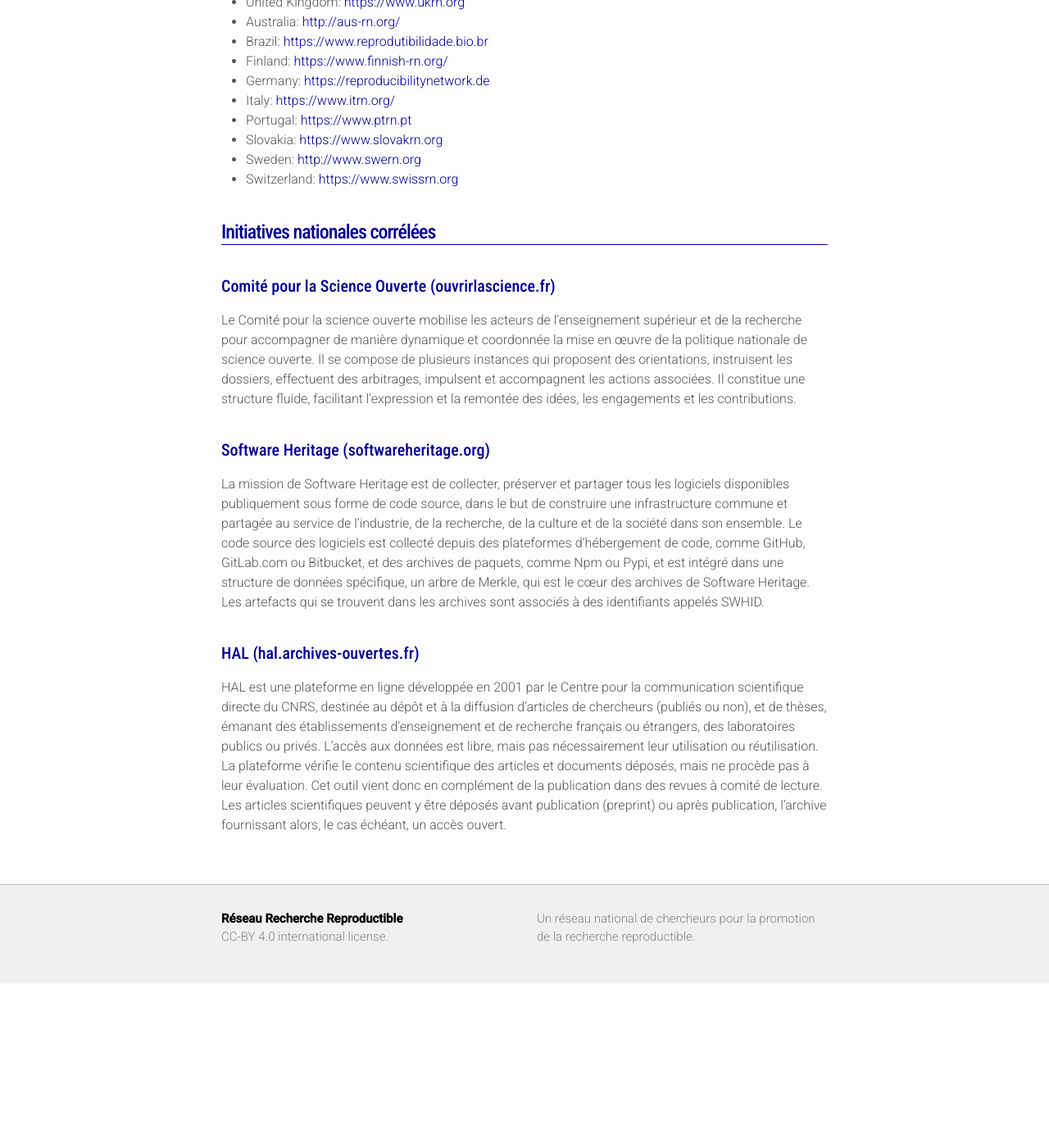
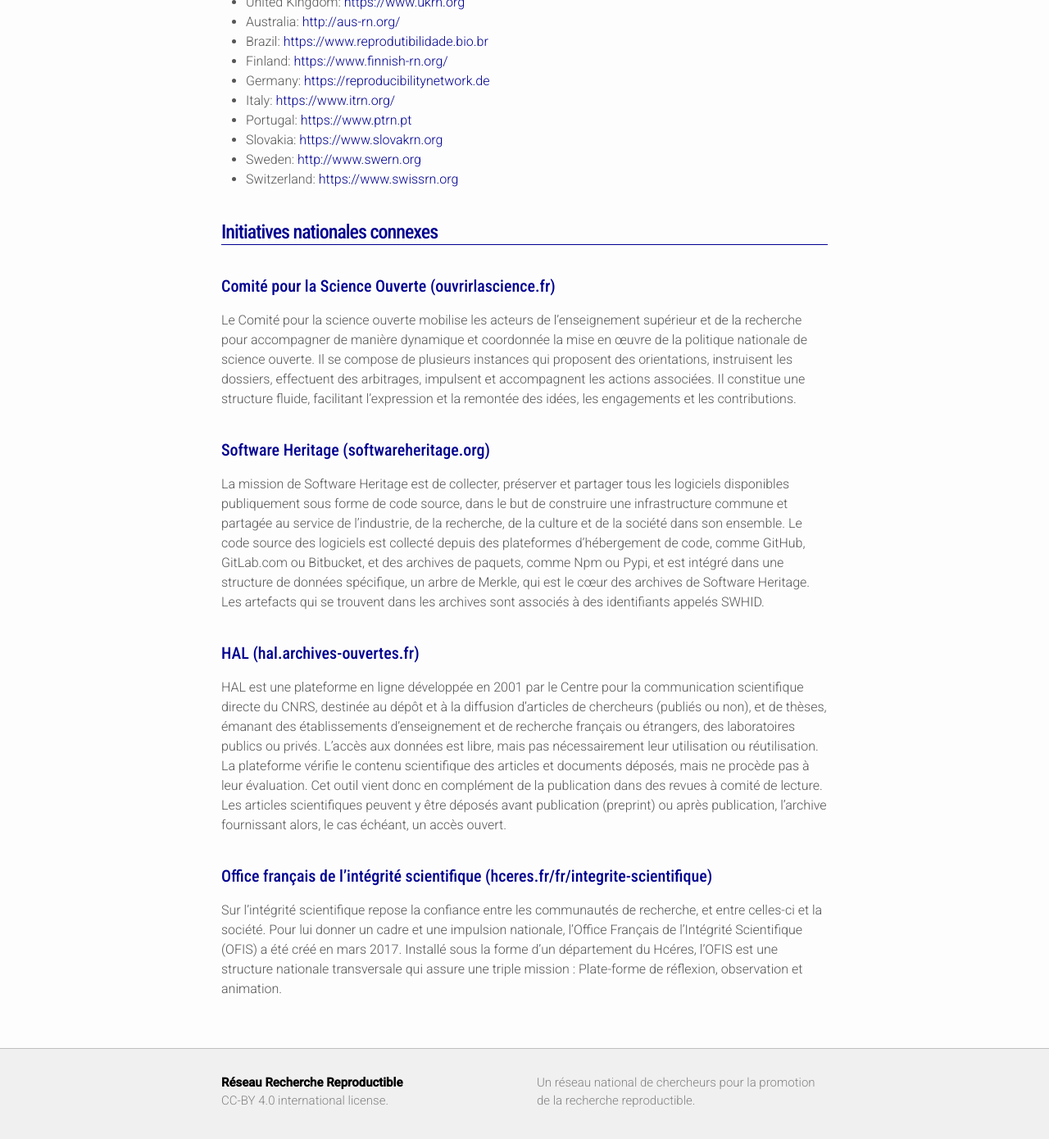
Before and after one commit to FR-RN/FR-RN, a Jekyll site: the page built from community.md, in a window 1280 px wide and 1400 px high, scrolled down 1398 px. Shown: the top 1390 px of the window at 82% size. Built offline with Jekyll 4.4.1, drawn with Linux system fonts in a browser that asks for light colours; some web fonts are replaced; before the commit the page ends 2598 px from its top, so only the background shows below that.

Commit message:
Added OFIS in community

```diff
--- a/community.md
+++ b/community.md
@@ -52,7 +52,7 @@
 {% endfor %}
 </ul>
 
-# Initiatives nationales corrélées
+# Initiatives nationales connexes
 
 ## Comité pour la Science Ouverte ([ouvrirlascience.fr](https://www.ouvrirlascience.fr/))
 
@@ -65,3 +65,7 @@
 ## HAL ([hal.archives-ouvertes.fr](https://hal.archives-ouvertes.fr/))
 
 HAL est une plateforme en ligne développée en 2001 par le Centre pour la communication scientifique directe du CNRS, destinée au dépôt et à la diffusion d'articles de chercheurs (publiés ou non), et de thèses, émanant des établissements d'enseignement et de recherche français ou étrangers, des laboratoires publics ou privés. L'accès aux données est libre, mais pas nécessairement leur utilisation ou réutilisation. La plateforme vérifie le contenu scientifique des articles et documents déposés, mais ne procède pas à leur évaluation. Cet outil vient donc en complément de la publication dans des revues à comité de lecture. Les articles scientifiques peuvent y être déposés avant publication (preprint) ou après publication, l'archive fournissant alors, le cas échéant, un accès ouvert.
+
+## Office français de l'intégrité scientifique ([hceres.fr/fr/integrite-scientifique](https://www.hceres.fr/fr/office-francais-de-lintegrite-scientifique-ofis))
+
+Sur l’intégrité scientifique repose la confiance entre les communautés de recherche, et entre celles-ci et la société. Pour lui donner un cadre et une impulsion nationale, l’Office Français de l’Intégrité Scientifique (OFIS) a été créé en mars 2017. Installé sous la forme d’un département du Hcéres, l’OFIS est une structure nationale transversale qui assure une triple mission : Plate-forme de réflexion, observation et animation.
```
Also changed, not shown: resources.md (+1 -1 lines).
